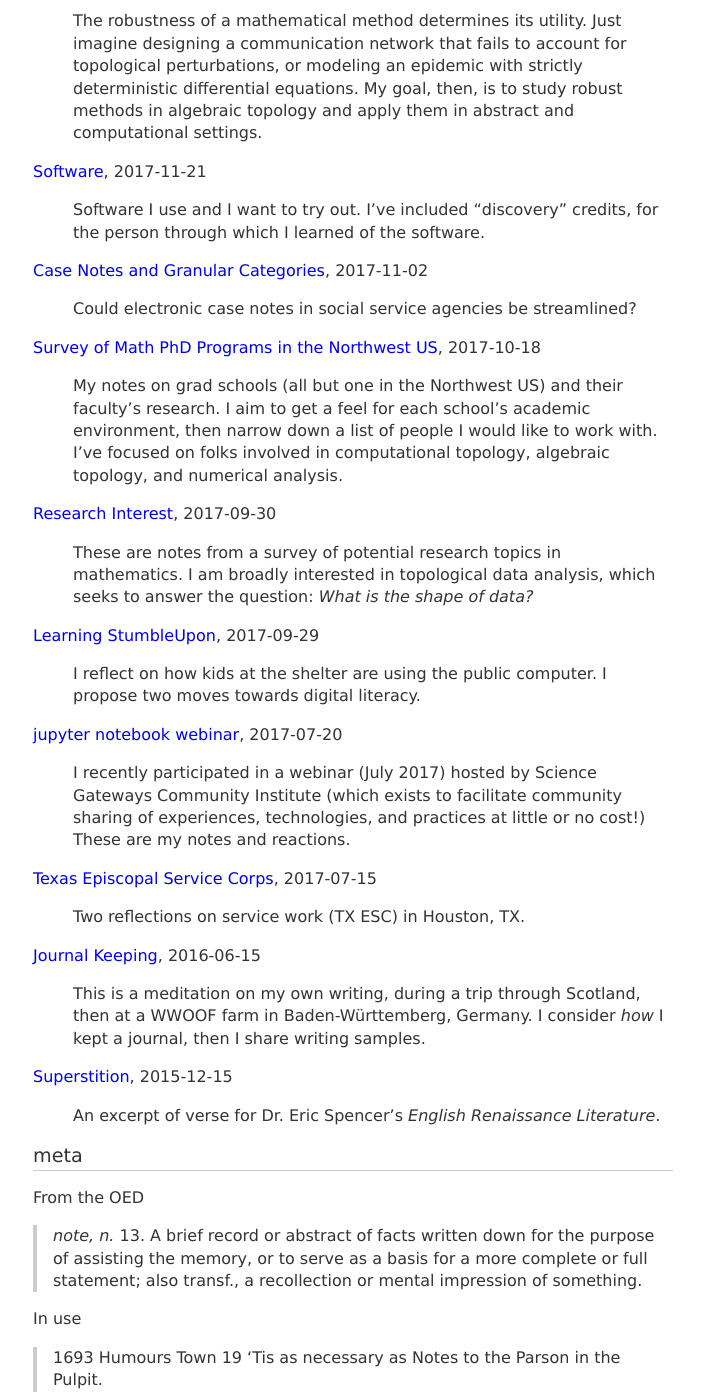
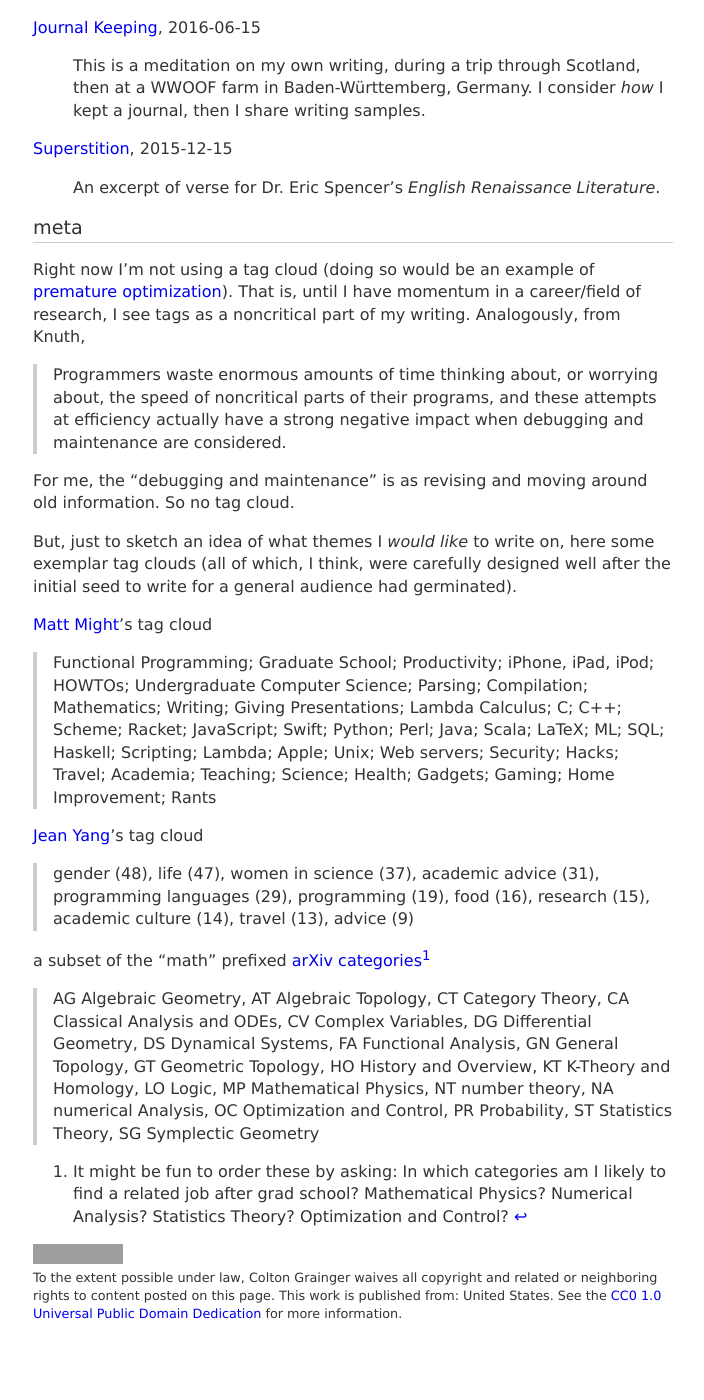
Before and after one commit to coltongrainger/blog, a Jekyll site: the page built from notes.md, in a window 1280 px wide and 1400 px high, scrolled down 2002 px. Shown: the whole window, without its empty margins (287-991 px from the left). Built offline with Jekyll 4.4.1, drawn with Linux system fonts in a browser that asks for light colours; our own code applies the rules of GitHub Pages for plain Markdown files; after the commit the page ends 3338 px from its top, so only the background shows below that; some of the changed text lies outside the part shown; grey boxes are pictures that could not be loaded.

Commit message:
no tag cloud.

```diff
--- a/notes.md
+++ b/notes.md
@@ -4,61 +4,6 @@
 order: 2
 ---
 
-### service-work
-<dl>
-{% for post in site.tags["service-work"] %}
-      <dt>
-	<a href="{{ post.url }}">{{ post.title }}</a>
-      </dt>
-{% endfor %}
-</dl>
-
-### computing
-<dl>
-{% for post in site.tags["computing"] %}
-      <dt>
-	<a href="{{ post.url }}">{{ post.title }}</a>
-      </dt>
-{% endfor %}
-</dl>
-
-### math
-<dl>
-{% for post in site.tags["math"] %}
-      <dt>
-	<a href="{{ post.url }}">{{ post.title }}</a>
-      </dt>
-{% endfor %}
-</dl>
-
-### writing
-<dl>
-{% for post in site.tags["writing"] %}
-      <dt>
-	<a href="{{ post.url }}">{{ post.title }}</a>
-      </dt>
-{% endfor %}
-</dl>
-
-### data-management
-<dl>
-{% for post in site.tags["data-management"] %}
-      <dt>
-	<a href="{{ post.url }}">{{ post.title }}</a>
-      </dt>
-{% endfor %}
-</dl>
-
-### personal
-<dl>
-{% for post in site.tags["personal"] %}
-      <dt>
-	<a href="{{ post.url }}">{{ post.title }}</a>
-      </dt>
-{% endfor %}
-</dl>
-
-## by date created
 <dl>
   {% for post in site.posts %}
       <dt>
@@ -72,8 +17,20 @@
 
 ## meta
 
-From the OED
-> *note, n.* 13. A brief record or abstract of facts written down for the purpose of assisting the memory, or to serve as a basis for a more complete or full statement; also transf., a recollection or mental impression of something.
+Right now I'm not using a tag cloud (doing so would be an example of [premature optimization](http://wiki.c2.com/?PrematureOptimization)). That is, until I have momentum in a career/field of research, I see tags as a noncritical part of my writing. Analogously, from Knuth,
+> Programmers waste enormous amounts of time thinking about, or worrying about, the speed of noncritical parts of their programs, and these attempts at efficiency actually have a strong negative impact when debugging and maintenance are considered.
 
-In use
-> 1693 Humours Town 19 'Tis as necessary as Notes to the Parson in the Pulpit.
+For me, the "debugging and maintenance" is as revising and moving around old information. So no tag cloud.
+
+But, just to sketch an idea of what themes I *would like* to write on, here some exemplar tag clouds (all of which, I think, were carefully designed well after the initial seed to write for a general audience had germinated).
+
+[Matt Might](matt.might.net/articles/)'s tag cloud
+> Functional Programming; Graduate School; Productivity; iPhone, iPad, iPod; HOWTOs; Undergraduate Computer Science; Parsing; Compilation; Mathematics; Writing; Giving Presentations; Lambda Calculus; C; C++; Scheme; Racket; JavaScript; Swift; Python; Perl; Java; Scala; LaTeX; ML; SQL; Haskell; Scripting; Lambda; Apple; Unix; Web servers; Security; Hacks; Travel; Academia; Teaching; Science; Health; Gadgets; Gaming; Home Improvement; Rants
+
+[Jean Yang](http://jxyzabc.blogspot.com/)'s tag cloud
+> gender (48), life (47), women in science (37), academic advice (31), programming languages (29), programming (19), food (16), research (15), academic culture (14), travel (13), advice (9)
+
+a subset of the "math" prefixed [arXiv categories](https://arxiv.org/archive/math)[^order]
+> AG Algebraic Geometry, AT Algebraic Topology, CT Category Theory, CA Classical Analysis and ODEs, CV Complex Variables, DG Differential Geometry, DS Dynamical Systems, FA Functional Analysis, GN General Topology, GT Geometric Topology, HO History and Overview, KT K-Theory and Homology, LO Logic, MP Mathematical Physics, NT number theory, NA numerical Analysis, OC Optimization and Control, PR Probability, ST Statistics Theory, SG Symplectic Geometry
+
+[^order]: It might be fun to order these by asking: In which categories am I likely to find a related job after grad school? Mathematical Physics? Numerical Analysis? Statistics Theory? Optimization and Control?
```
